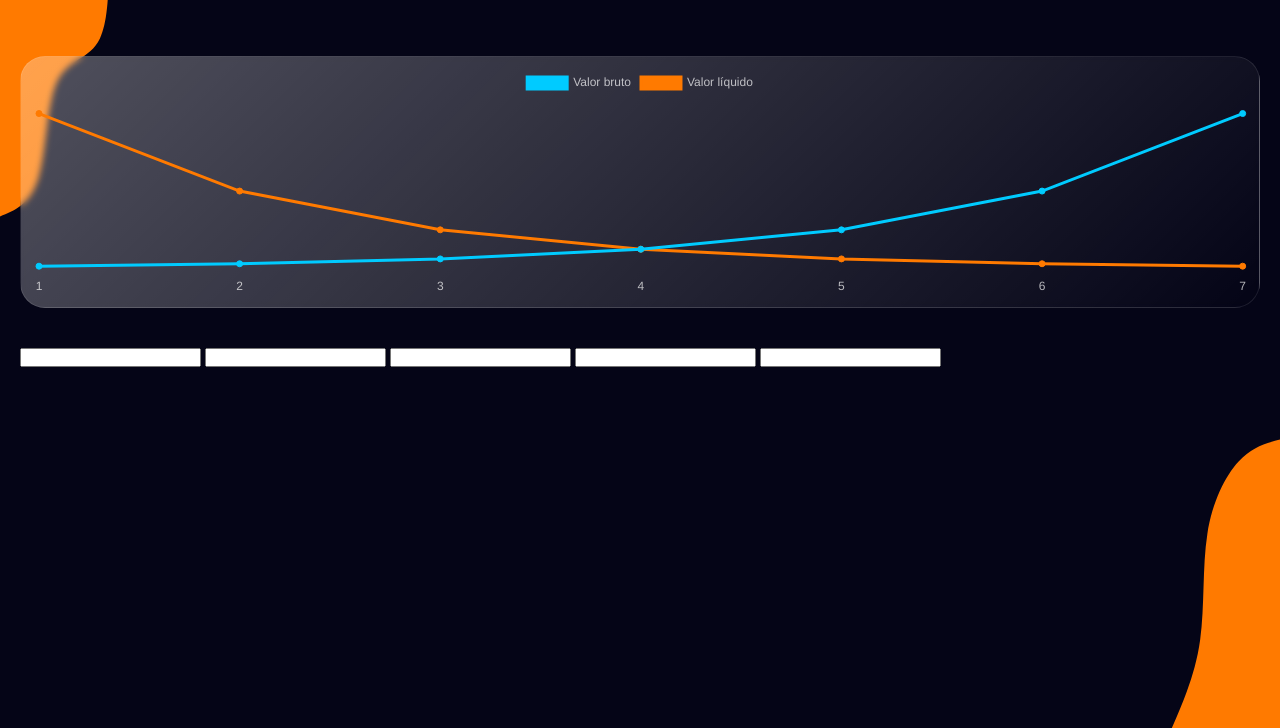
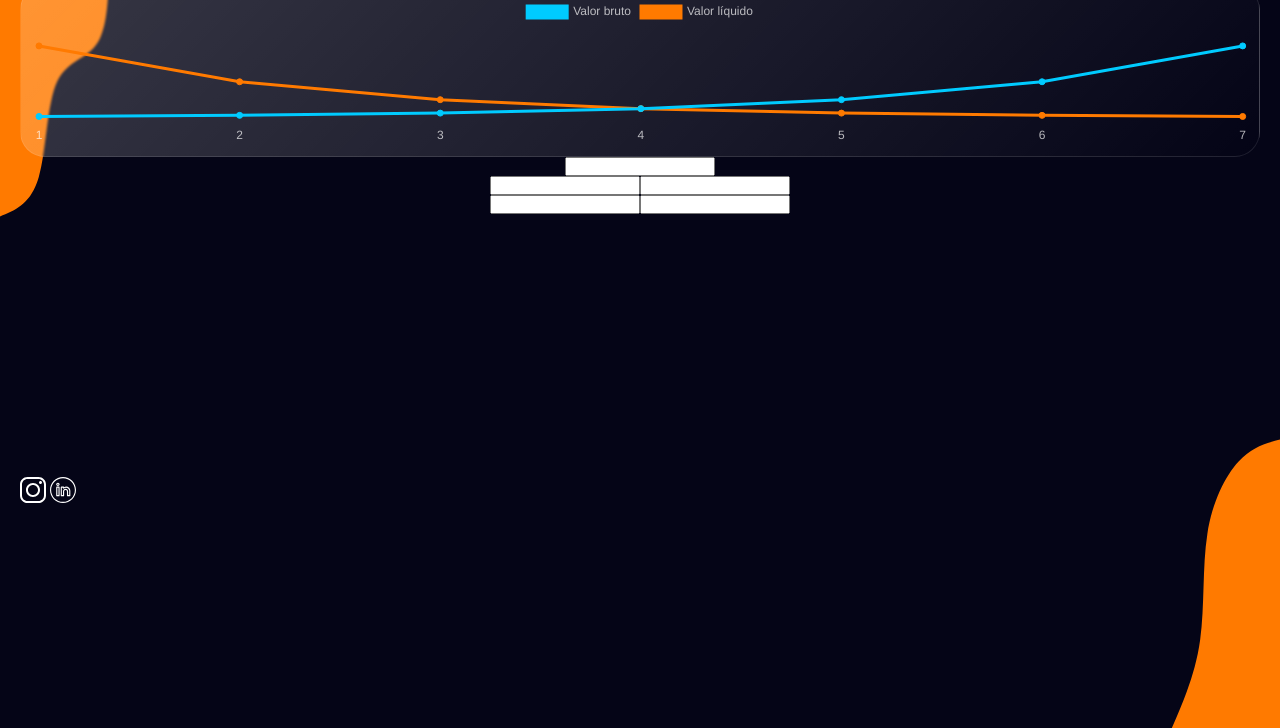
Before and after one commit to Henrik-0/investSimulator, a website: page index.html in a window 1280 px wide. Shown: the part 72-800 px from the top of the page. Drawn offline with nearby package versions, Linux system fonts and the light colour scheme.

Commit message:
inject svg and structure changed

```diff
--- a/index.html
+++ b/index.html
@@ -6,14 +6,19 @@
    <meta name="viewport" content="width=device-width, initial-scale=1.0">
    <link rel="stylesheet" href="./style/style.css">
    <script src="./node_modules/chart.js/dist/chart.umd.js"></script>
+   <script src="./js/injectSvg.js"></script>
    <script src="./js/script.js" defer></script>
    <title>Simulador de investimento</title>
 </head>
 <body>
+   <header>
+
+      <h1>Simulador de investimentos</h1>
+
+   </header>
+
    <main>
       <article class="top">
-
-         <h1>Simulador de investimentos</h1>
 
          <section id="containerGraph">
             <canvas id="myGraph"></canvas>
@@ -26,14 +31,24 @@
 
          <section>
 
-            <input type="number" class="input">
-            <input type="number" class="input">
-            <input type="number" class="input">
-            <input type="number" class="input">
-            <input type="number" class="input">
+            <form >
+               <input type="number" class="input" id="capital">
+               <div>
+                  <input type="number" class="input" id="taxaJuros">
+                  <input type="number" class="input" id="irIof">
+                  <input type="number" class="input" id="ipca">
+                  <input type="number" class="input" id="aportes">
+               </div>
+            </form>
 
          </section>
+
       </article>
    </main>
+
+   <footer>
+      <img onload="fetchSvg(this)" src="./assets/instagram.svg" alt="Instagram icon">
+      <img onload="fetchSvg(this)" src="./assets/linkedin.svg" alt="Linkedin icon">
+   </footer>
 </body>
 </html>
--- /dev/null
+++ b/js/injectSvg.js
@@ -0,0 +1,15 @@
+const fetchSvg = (image) => {
+   fetch(image.src)
+      .then((response) => response.text())
+      .then((data) => {
+         const span = document.createElement("span");
+         span.innerHTML = data;
+         let inlineSvg = span.querySelector("svg");
+         inlineSvg.setAttribute("id", "instagramIcon");
+         if(image.src !== "http://127.0.0.1:5500/assets/instagram.svg") {
+            inlineSvg.setAttribute("id", "linkedinIcon");
+         };
+         image.parentNode.replaceChild(inlineSvg, image);
+         return true;
+      });
+};
--- a/style/elements.css
+++ b/style/elements.css
@@ -1,34 +1,69 @@
 main {
-   width: 100vw;
-   height: 100vh;
    display: flex;
    flex-direction: column;
 }
 main article {
    height: 100%;
-   padding: 20px;
 }
 main article.top {
-   background-image: url(../assets/bgPhone1.svg);
-   background-repeat: no-repeat;
-   background-position: top left;
-
    display: flex;
    flex-direction: column;
-   justify-content: space-between;
+   justify-content: space-evenly;
    align-items: center;
 }
 main .top #containerGraph {
-   height: 70%;
+   height: 60%;
    width: 100%;
    padding: 10px;
-   background-image: linear-gradient(135deg, rgba(255, 255, 255, .3), rgba(255, 255, 255, 0));
-   backdrop-filter: blur(3px);
+   background-image: linear-gradient(135deg, rgba(255, 255, 255, .2), rgba(255, 255, 255, 0));
+   backdrop-filter: blur(1px);
    border: 1px solid rgba(255, 255, 255, .1);
    border-radius: 25px;
 }
 main article.bottom {
-   background-image: url(../assets/bgPhone2.svg);
-   background-repeat: no-repeat;
-   background-position: bottom right;
+   height: 40vh;
 }
+
+main article.bottom section{
+   width: 100%;
+   height: 100%;
+
+}
+main article.bottom section form{
+   margin: auto;
+   display: flex;
+   flex-direction: column;
+}
+
+main article.bottom section form .input {
+   width: 150px;
+   position: relative;
+}
+
+main article.bottom section #capital{
+   margin: auto;
+}
+
+main article.bottom section div {
+   margin: auto;
+   display: grid;
+   grid-template-columns: 1fr 1fr;
+   grid-template-rows: 1fr 1fr;
+   grid-template-areas:
+   "taxaJuros irIof"
+   "ipca aportes"
+   ;
+}
+
+main article.bottom section #taxaJuros{
+   grid-area: taxaJuros;
+}
+main article.bottom section #irIof{
+   grid-area: irIof;
+}
+main article.bottom section #ipca{
+   grid-area: ipca;
+}
+main article.bottom section #aportes{
+   grid-area: aportes;
+}
--- a/style/style.css
+++ b/style/style.css
@@ -11,7 +11,13 @@
    overflow: hidden;
 }
 body {
+   height: 100vh;
+   width: 100vw;
+   padding: 20px;
    background-color: var(--black);
+   background-image:url(../assets/bgPhone1.svg), url(../assets/bgPhone2.svg);
+   background-repeat: no-repeat;
+   background-position:left top, bottom right;
 }
 h1 {
    color: #fff;
```
Also changed, not shown: assets/instagram.svg (added), assets/linkedin.svg (added).
